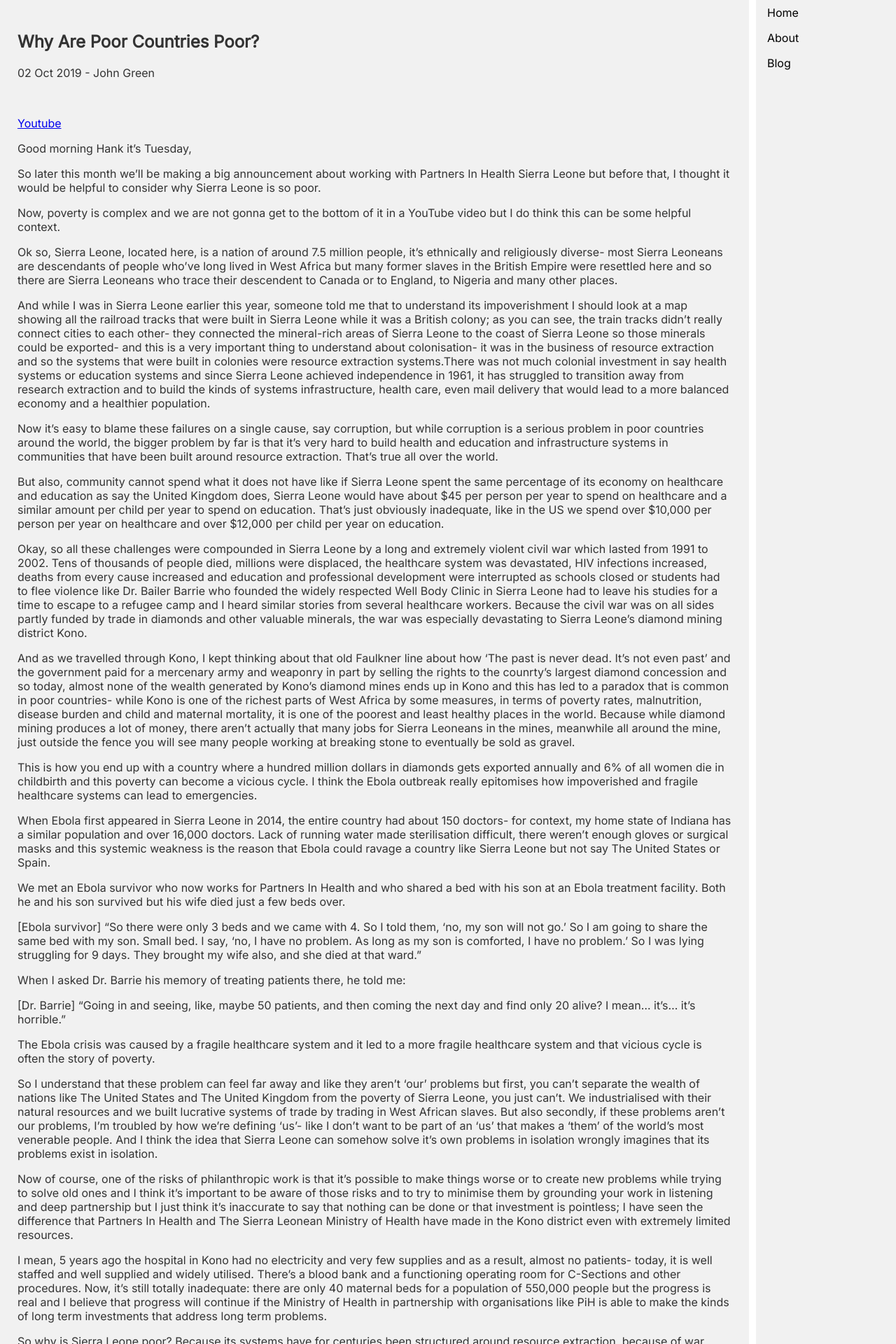
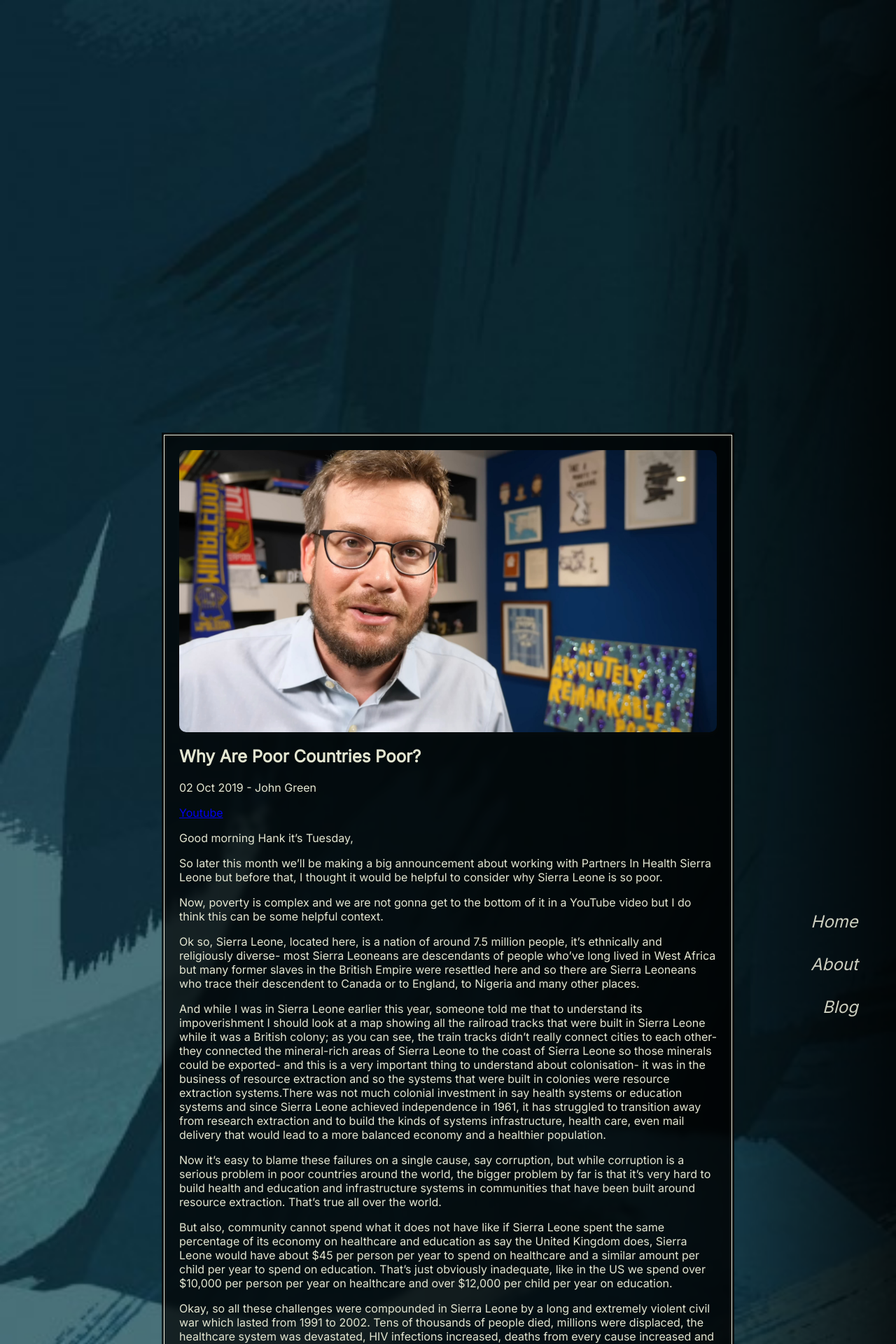
Before and after one commit to snand5/snand5.github.io, a Jekyll site: the page built from _posts/2019-10-02-Why Are Poor Countries Poor.md, in a window 1280 px wide. Shown: the top 1920 px of the page at 70% size. Built offline with Jekyll 4.4.1, drawn with Linux system fonts in a browser that asks for light colours; some of the changed text lies outside the part shown.

Commit message:
zelda:botw UI set up

```diff
--- a/_includes/navigation.html
+++ b/_includes/navigation.html
@@ -1,5 +1,7 @@
+<div class="navmenu">
 <ul id="navigation" role="navigation" aria-label="Main">
         {% for item in site.data.navigation %}
         <li role="presentation"><a role="menuitem" href="{{ item.link }}">{{ item.name }}</a></li>
         {% endfor %}
 </ul>
+</div>
--- a/_layouts/post.html
+++ b/_layouts/post.html
@@ -1,7 +1,11 @@
 ---
 layout: default
 ---
+{%- if page.image -%}
+    <img src="{{- page.image | relative_url -}}" class="featured-image-post" />
+    {%- else -%}
+    <img src="/assets/images/default.jpg" class="featured-image-post" />
+{%- endif -%}
 <h1>{{ page.title }}</h1>
 <p>{{ page.date | date_to_string }} - {{ page.author }}</p>
-<br>
 {{ content }}
--- a/_posts/2019-10-02-Why Are Poor Countries Poor.md
+++ b/_posts/2019-10-02-Why Are Poor Countries Poor.md
@@ -2,8 +2,8 @@
 layout: post
 author: John Green
 title: Why Are Poor Countries Poor?
+image: assets/images/Why Are Poor Countries Poor - YouTube - 0-0-00.jpeg
 ---
-
 [Youtube](https://youtube.com/watch?v=snj6W9c8VIo)
 
 Good morning Hank it’s Tuesday,
--- a/_sass/main.scss
+++ b/_sass/main.scss
@@ -6,59 +6,83 @@ body, html {
     color: #333;
     font-size: 100%;
     padding: 0;
-    background-color: #fff;
   }
 
   body {
     margin:0;
     padding:0;
     border:0;
+    background-image: url('/assets/images/botw.jpg');
+    -webkit-background-size: cover;
+    -moz-background-size: cover;
+    -o-background-size: cover;
+    background-size: cover;
+    background-repeat: no-repeat;
+    background-attachment: fixed;
+    align-items: center;
+    justify-content: center;
+    display: flex;
   }
 
-  ul {
-    list-style-type: none;
+.navmenu{
   margin: 0;
   padding: 0;
-    background-color: #f1f1f1;
-    width: 200px;
+  background-color: #000;
+  width: 30%;
   right:0;
   top:0;
   position: fixed;
   height:100%;
-    overflow: auto;
+  overflow:hidden;
+  background: linear-gradient(90deg, rgba(0,0,0,0) 0%, rgba(0,0,0,0.8) 100%);
+  ul {
+      list-style-type: none;
+      margin: 0 3%;
+      padding: 0;
+      position: fixed;
+      top:40%;
+      right:0;
     }
 
     li a{
       display: block;
-    color: #000;
-    padding: 8px 16px;
+      color: #FFFFEB;
+      padding: 16px 16px;
       text-decoration: none;
       transition-duration: 0.5s;
+      text-align: right;
+      font-style: italic;
+      font-size: 1.5rem;
+      opacity:0.8;
+
+    }
+    li a::before{
+      content:"";
     }
 
-
-
-  li a:hover, li a:focus-within{
-  color: #fff;
-  background-color: #555;
+  li a:hover,li a:focus-within{
+    opacity:1;
     outline: none;
     }
-
-
+    li a:hover::before,li a:focus-within::before{
+      content:"> ";
+      margin:15px;
+    }
+}
   .post {
-    background-color: #fff;
+    background: linear-gradient(90deg, rgba(0,0,0,0.7) 0, rgba(0,0,0,0.8) 100%);
     box-shadow: 0px 4px 8px rgba(37, 37, 37, 0.1);
     margin-bottom: 2rem;
-
-
+    outline: 1px solid #F8F7E5;
+    outline-offset: -4px;
     a {
       font-weight: bold;
       color: inherit;
-      text-decoration-color: hsl(47, 100%, 50%);
-      transition: text-decoration-color .2s linear;
+      text-decoration-line: none;
+      transition: color .2s linear;Robbi
 
       &:hover {
-        text-decoration-color: hsl(199, 28%, 24%);
+        color: hsl(199, 28%, 24%);
       }
 
     }
@@ -79,7 +103,6 @@ body, html {
 
   }
 
-
   .post__content {
     padding: 2rem;
 
@@ -96,8 +119,17 @@ body, html {
       line-height: 1.3;
       margin-top: 0;
       margin-bottom: .5rem;
+      font-style: italic;
     }
-
+    h2::after{
+      content: '';
+      display: block;
+      width: 100%;
+      height: 1px;
+      background-color: #FDFEDE;
+      transform-origin: bottom right;
+      transition: transform 0.25s ease-out;
+    }
   }
 
   .post__meta {
@@ -114,9 +146,7 @@ body, html {
 
 section {
     padding: 5vw;
-    overflow-y: scroll;
-    overflow-x:auto;
-    color:#333;
+
     @media all and (min-width: 1200px){
       display: grid;
       grid-gap: 2rem;
@@ -135,9 +165,26 @@ body, html {
   }
 
   .maincontent{
-    margin-right:210px;
-    color:#333;
+    color:#E4E6D1;
     display: block;
     padding:25px;
-    background-color: #f1f1f1;
+    width:60%;
+    background: linear-gradient(90deg, rgba(0,0,0,0.7) 0, rgba(0,0,0,0.8) 100%);
+    float:right;
+    -webkit-backdrop-filter: blur(5px);
+    backdrop-filter: blur(5px);
+    height:60%;
+    overflow-y: auto;
+    outline: 1px solid #F8F7E5;
+    outline-offset: -4px;
+    resize: both;
   }
+
+  .featured-image-post{
+    display: block;
+    width:100%;
+    object-fit: cover;
+    box-shadow: 0px 4px 8px rgba(37, 37, 37, 0.1);
+    border-radius: .625rem;
+    aspect-ratio: 40/21;
+}
```
Also changed, not shown: blog.html (+7 -1 lines), assets/images/Why Are Poor Countries Poor - YouTube - 0-0-00.jpeg (added), assets/images/botw.jpg (added), 10 other files. Lines whose indentation alone changed are shown as unchanged.
